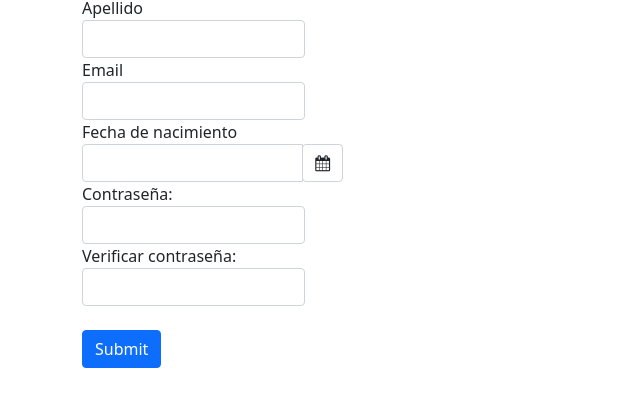
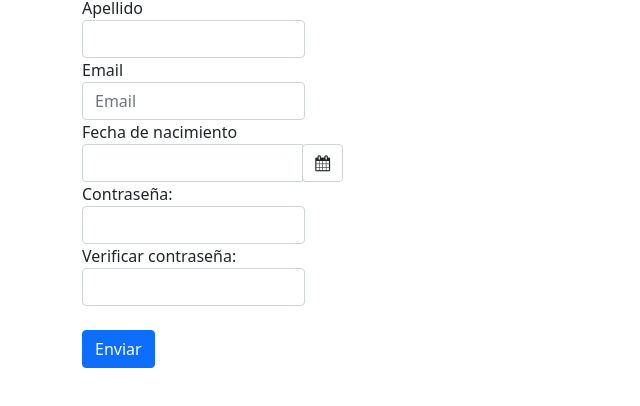
Before and after one commit to Manuela183/formulario, a plain HTML site: page index.html in a window 1280 px wide. Shown: the part 142-548 px from the top of the page, without its empty margins (0-640 px from the left). Drawn offline with nearby package versions, Linux system fonts and the light colour scheme.

Commit message:
Se agrego validación en email

```diff
--- a/index.html
+++ b/index.html
@@ -47,7 +47,7 @@
       </div>
       <div class="form-group">
         <label for="email">Email</label>
-        <input type="email" class="form-control" id="email">
+        <input type="email" class="form-control" id="email" placeholder="Email" pattern="[a-z0-9.]+@[a-z.0-9]+.com$" title="manuela@cookie.com" size="35" required>
       </div>
       <div>
         <label for="registro">Fecha de nacimiento</label>
@@ -83,7 +83,7 @@
     <div class="checkbox">
     </div>
     <br>
-    <button type="submit" class="btn btn-primary">Submit</button>
+    <button type="submit" class="btn btn-primary">Enviar</button>
     </form>
   </div>
 </body>
```
